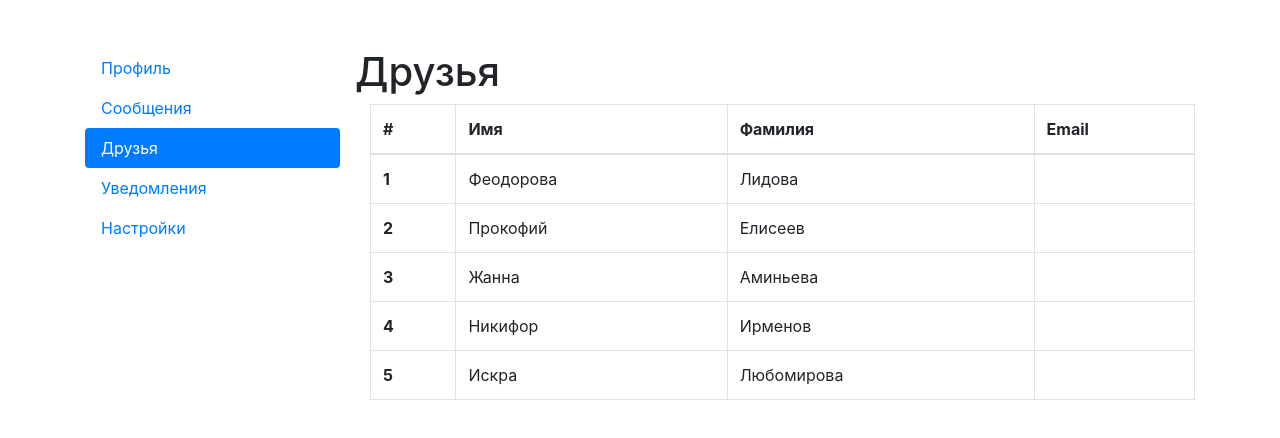
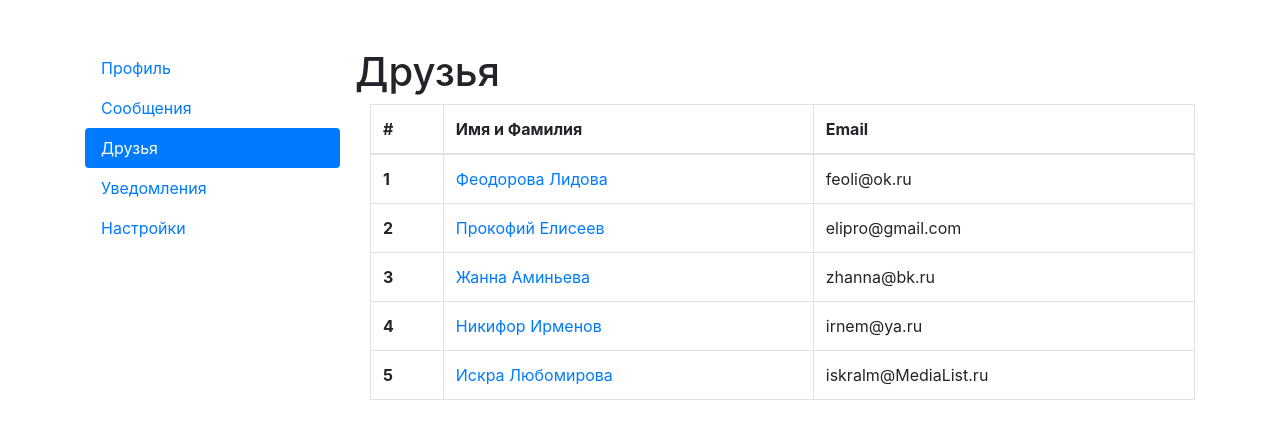
Before and after one commit to teya-teya/0302, a React (Create React App) app: page /friends in a window 1280 px wide. Shown: the top 438 px of the page. Built offline with nearby package versions, Linux system fonts and the light colour scheme.

Commit message:
Friends wtid Profile working

```diff
--- a/src/App.jsx
+++ b/src/App.jsx
@@ -32,7 +32,7 @@ function App(props) {
         <div className="col-md-9">
           <Routes>
             <Route path="/" element={<h3>Ваш личный кабинет. Воспользуйтесь меню слева</h3>}/>
-            <Route path="/profile" element={<Profile function={props.functions.key_getUser}/>}></Route>
+            <Route path="/profile/*" element={<Profile function={props.functions.key_getUser}/>}></Route>
             <Route path="/messages" element={<Messages />}></Route>
             <Route path="/friends" element={<Friends function={props.functions.key_getUsers}/>}></Route>
             <Route path="/notifications" element={<Notifications />}></Route>
--- a/src/components/Friends.jsx
+++ b/src/components/Friends.jsx
@@ -1,10 +1,12 @@
+import { NavLink } from "react-router-dom";
+
 const TableRow = (props) => {
   return (
     <tr>
       <th scope="row">{props.index + 1}</th>
-      <td>{props.name}</td>
-      <td>{props.lastname}</td>
-      <td></td>
+      <td>
+        <NavLink to = {"/profile/" + props.id}>{props.name} {props.lastname}</NavLink></td>
+      <td>{props.email}</td>
     </tr>
   );
 };
@@ -16,7 +18,7 @@ export const Friends = (props) => {
 
   for (let i = 0; i < userCount; i++) {
     userRow.push(
-      <TableRow index={i} key={i} name={users[i].name} lastname={users[i].lastname} />
+      <TableRow index={i} key={i} id={users[i].id} name={users[i].name} lastname={users[i].lastname} email={users[i].email} />
     );
   }
   return (
@@ -27,8 +29,7 @@ export const Friends = (props) => {
           <thead>
             <tr>
               <th scope="col">#</th>
-              <th scope="col">Имя</th>
-              <th scope="col">Фамилия</th>
+              <th scope="col">Имя и Фамилия</th>
               <th scope="col">Email</th>
             </tr>
           </thead>
--- a/src/components/Profile.jsx
+++ b/src/components/Profile.jsx
@@ -1,7 +1,10 @@
 import style from "./Profile.module.css";
 
 export const Profile = (props) => {
-  let user = props.function();
+  let userId = window.location.pathname.split("/")[2];
+  let user = props.function(userId);
+  console.log(userId);
+
   return (
     <div className="row">
       <div className="col-3">
@@ -20,4 +23,5 @@ export const Profile = (props) => {
   );
 };
 
-//<p style={{border: "solid 2px red", padding: "10px", borderRadius: "5px", backgroundColor: "lightgray", }}></p>
+//<p style={{border: "solid 2px red", padding:
+//"10px", borderRadius: "5px", backgroundColor: "lightgray", }}></p>
--- a/src/state.jsx
+++ b/src/state.jsx
@@ -3,19 +3,58 @@ const user = {
   name: "Иван",
   lastname: "Иванов",
   email: "ivan@ya.ru",
-  avatar: "https://images.unsplash.com/photo-1633332755192-727a05c4013d?ixlib=rb-4.0.3&ixid=MnwxMjA3fDB8MHxzZWFyY2h8Mnx8dXNlcnxlbnwwfHwwfHw%3D&w=300&q=80",
+  avatar:
+    "https://images.unsplash.com/photo-1633332755192-727a05c4013d?ixlib=rb-4.0.3&ixid=MnwxMjA3fDB8MHxzZWFyY2h8Mnx8dXNlcnxlbnwwfHwwfHw%3D&w=300&q=80",
   about: "Тут я рассказываю о себе и своих увлечениях...",
 };
 
 const users = {
-  0: { name: "Феодорова", lastname: "Лидова" },
-  1: { name: "Прокофий", lastname: "Елисеев" },
-  2: { name: "Жанна", lastname: "Аминьева" },
-  3: { name: "Никифор", lastname: "Ирменов" },
-  4: { name: "Искра", lastname: "Любомирова" },
+  0: {
+    id: 5,
+    name: "Феодорова",
+    lastname: "Лидова",
+    email: "feoli@ok.ru",
+    avatar:
+      "https://images.unsplash.com/photo-1438761681033-6461ffad8d80?ixlib=rb-4.0.3&ixid=M3wxMjA3fDB8MHxzZWFyY2h8NHx8dXNlcnxlbnwwfHwwfHx8MA%3D%3D&w=300&q=80",
+  },
+  1: {
+    id: 43,
+    name: "Прокофий",
+    lastname: "Елисеев",
+    email: "elipro@gmail.com",
+    avatar:
+      "https://images.unsplash.com/photo-1507003211169-0a1dd7228f2d?ixlib=rb-4.0.3&ixid=M3wxMjA3fDB8MHxzZWFyY2h8Mnx8dXNlciUyMHBlcnNvbmF8ZW58MHx8MHx8fDA%3D&w=300&q=80",
+  },
+  2: {
+    id: 12,
+    name: "Жанна",
+    lastname: "Аминьева",
+    email: "zhanna@bk.ru",
+    avatar:
+      "https://images.unsplash.com/photo-1494790108377-be9c29b29330?ixlib=rb-4.0.3&ixid=M3wxMjA3fDB8MHxzZWFyY2h8Mnx8dXNlcnN8ZW58MHx8MHx8fDA%3D&w=300&q=80",
+  },
+  3: {
+    id: 2,
+    name: "Никифор",
+    lastname: "Ирменов",
+    email: "irnem@ya.ru",
+    avatar:
+      "https://images.unsplash.com/photo-1507003211169-0a1dd7228f2d?ixlib=rb-4.0.3&ixid=M3wxMjA3fDB8MHxzZWFyY2h8Mnx8dXNlciUyMHBlcnNvbmF8ZW58MHx8MHx8fDA%3D&w=300&q=80",
+  },
+  4: {
+    id: 34,
+    name: "Искра",
+    lastname: "Любомирова",
+    email: "iskralm@MediaList.ru",
+    avatar:
+      "https://images.unsplash.com/photo-1438761681033-6461ffad8d80?ixlib=rb-4.0.3&ixid=M3wxMjA3fDB8MHxzZWFyY2h8NHx8dXNlcnxlbnwwfHwwfHx8MA%3D%3D&w=300&q=80",
+  },
+};
+
+export function getUser(userId) {
+for (let i = 0; i < Object.keys(users).length; i++) {
+  if (users[i].id == userId) return users[i];
 }
-
-export function getUser() {
   return user;
 }
 
```
